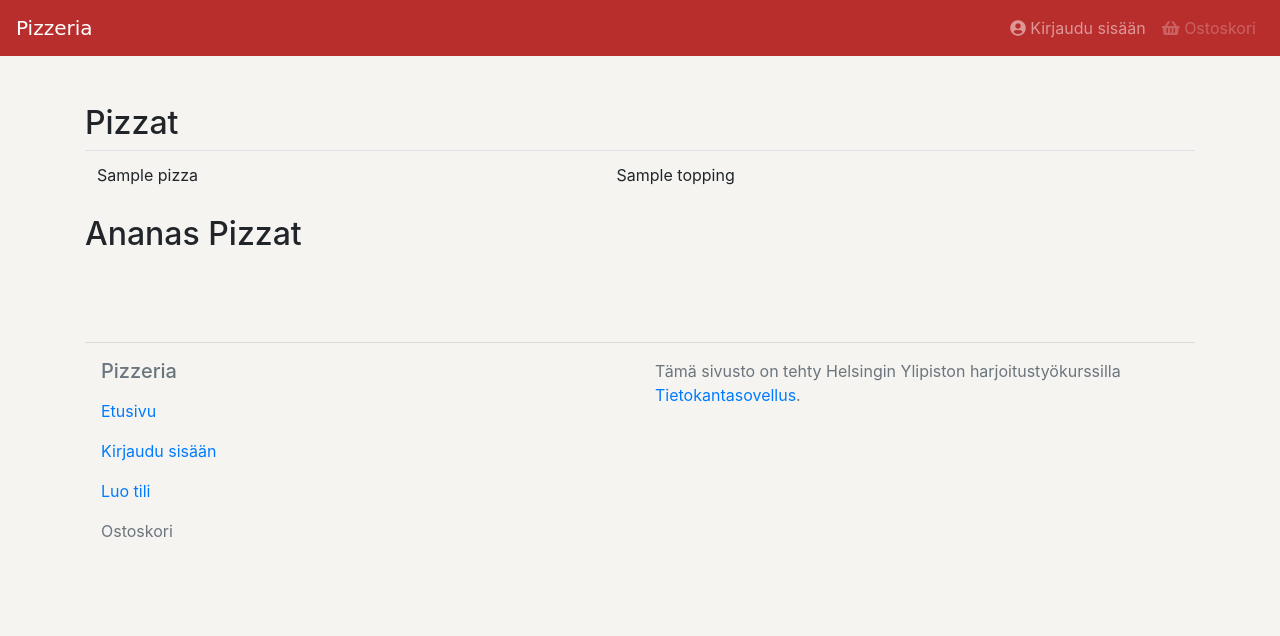
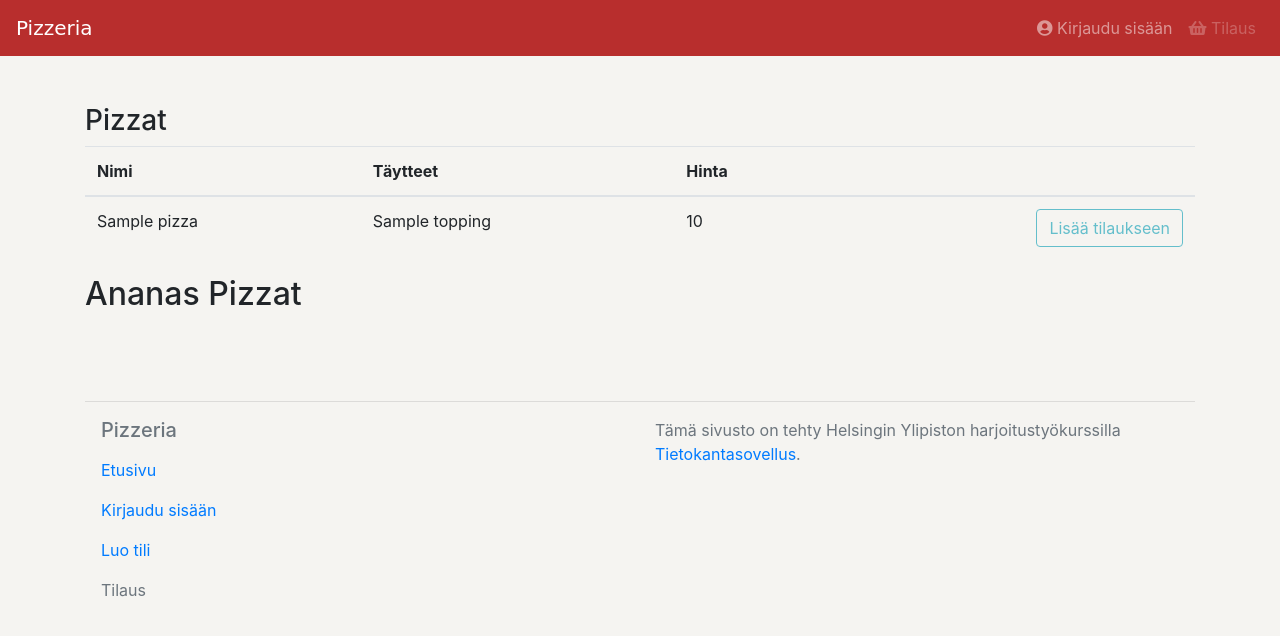
Before and after one commit to juissijohtaja/Pizzapalvelu, a Flask app: page / in a window 1280 px wide. Shown: the top 636 px of the page. Run offline with Flask 2, Linux system fonts and the light colour scheme; tables that the repository leaves empty hold one stand-in row (values such as "Sample post"); some libraries are stand-ins or nearby versions; some web fonts are replaced.

Commit message:
homepage list

```diff
--- a/application/templates/index.html
+++ b/application/templates/index.html
@@ -1,11 +1,23 @@
 {% extends "layout.html" %}
 
 {% block body %}
-  <h2>
-    Pizzat
-  </h2>
-  {% if pizzas %}
+<div class="container">
+  <div class="row">
+    <div>
+      <h3>Pizzat</h3>
+    </div>
+  </div>
+  <div class="row">
+    <div class="table-responsive">
       <table class="table">
+        <thead>
+          <tr>
+            <th>Nimi</th>
+            <th>Täytteet</th>
+            <th>Hinta</th>
+            <th></th>
+          </tr>
+        </thead>
         {% for pizza in pizzas %}
           <tr>
             <td>{{ pizza.name }}</td>
@@ -14,10 +26,18 @@
                 {{ topping.name }}
               {% endfor %}
             </td>
+            <td>{{ pizza.price }}</td>
+            <td class="text-right">
+              <form method="POST" action="#">
+                <button class="btn btn-outline-info disabled" type="submit">Lisää tilaukseen</button>
+              </form>
+            </td>
           </tr>
         {% endfor %}
       </table>
-  {% endif %}
+    </div>
+  </div>
+</div>
 
   <h2>
     Ananas Pizzat
--- a/application/templates/layout.html
+++ b/application/templates/layout.html
@@ -30,7 +30,7 @@
                   </li>
                 {% endif %}
                 <li class="nav-item">
-                  <a class="nav-link disabled" href="#"><i class="fas fa-shopping-basket"></i> Ostoskori</a>
+                  <a class="nav-link disabled" href="#"><i class="fas fa-shopping-basket"></i> Tilaus</a>
                 </li>
                 {% if current_user.username == "juissi" or current_user.username == "teppo" %}
                   <li class="nav-item dropdown">
@@ -70,7 +70,7 @@
                 <a class="nav-link active" href="{{ url_for('index') }}">Etusivu</a>
                 <a class="nav-link" href="{{ url_for('auth_login') }}">Kirjaudu sisään</a>
                 <a class="nav-link" href="{{ url_for('auth_signup') }}">Luo tili</a>
-                <a class="nav-link disabled" href="#">Ostoskori</a>
+                <a class="nav-link disabled" href="#">Tilaus</a>
               </nav>
             </div>
             {% if current_user.username == "juissi" or current_user.username == "teppo" %}
--- a/application/templates/pizzas/list.html
+++ b/application/templates/pizzas/list.html
@@ -18,8 +18,8 @@
         <thead>
           <tr>
             <th>Nimi</th>
+            <th>Täytteet</th>
             <th>Hinta</th>
-            <th>Täytteet</th>
             <th width="5%"></th>
             <th width="5%"></th>
           </tr>
@@ -27,12 +27,12 @@
         {% for pizza in pizzas %}
           <tr>
             <td>{{ pizza.name }}</td>
-            <td>{{ pizza.price }}</td>
             <td>
               {% for topping in pizza.toppings %}
                 {{ topping.name }}
               {% endfor %}
             </td>
+            <td>{{ pizza.price }}</td>
             <td>
               <a class="btn btn-sm btn-outline-secondary" role="button" title="Muokkaa" href="{{ url_for('pizzas_get_item', pizza_id=pizza.id) }}"><i class="fas fa-pen"></i></a>
             </td>
```
Lines whose indentation alone changed are shown as unchanged.
